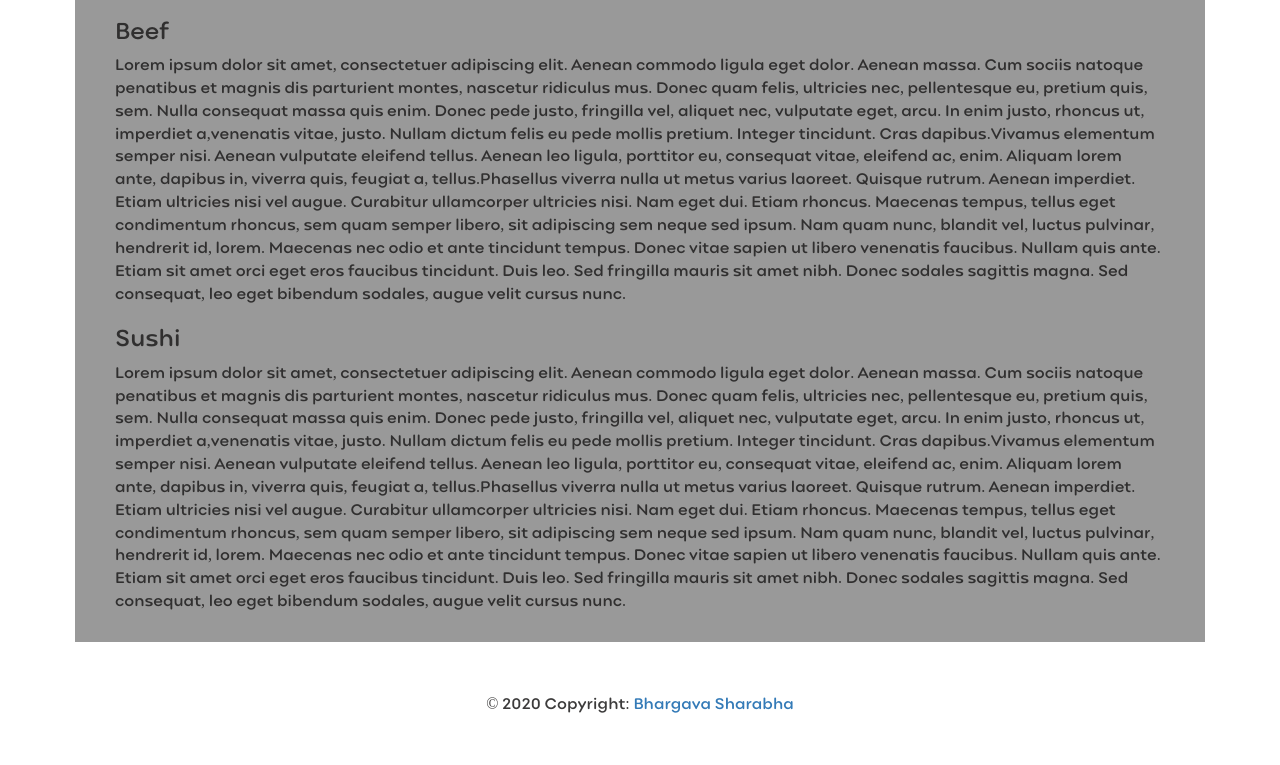
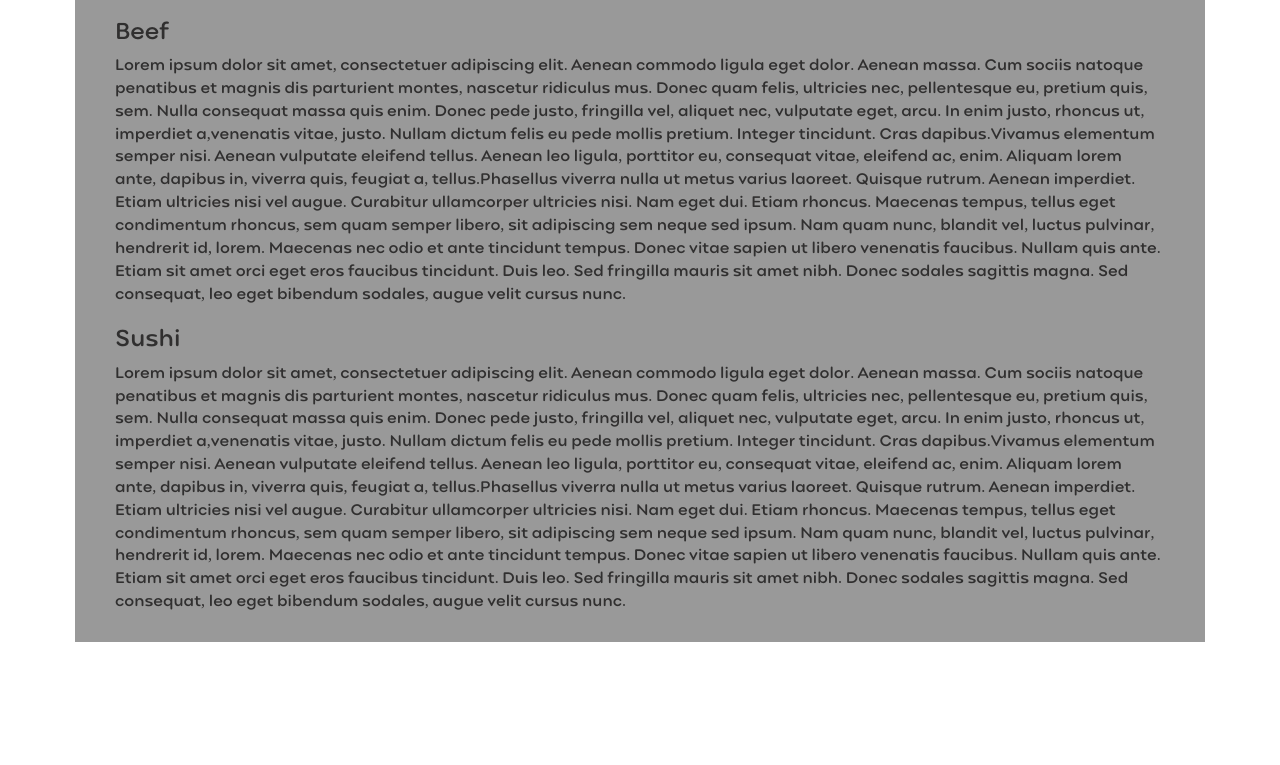
Before and after one commit to Rishabhku2001/coursera-webd, a plain HTML site: page mod3_solution/index.html in a window 1280 px wide. Shown: the part 504-1269 px from the top of the page. After the commit the page ends 1246 px from the top, so only its background shows below. Drawn offline with Linux system fonts and the light colour scheme.

Commit message:
Update index.html

```diff
--- a/mod3_solution/index.html
+++ b/mod3_solution/index.html
@@ -136,8 +136,7 @@
 	</div>
 	<footer class="page-footer font-small blue">
 
-		<div class="footer-copyright text-center py-3">© 2020 Copyright:
-			<a>Bhargava Sharabha</a>
+		<div class="footer-copyright text-center py-3">
 		</div>
 	</footer>
 
```
